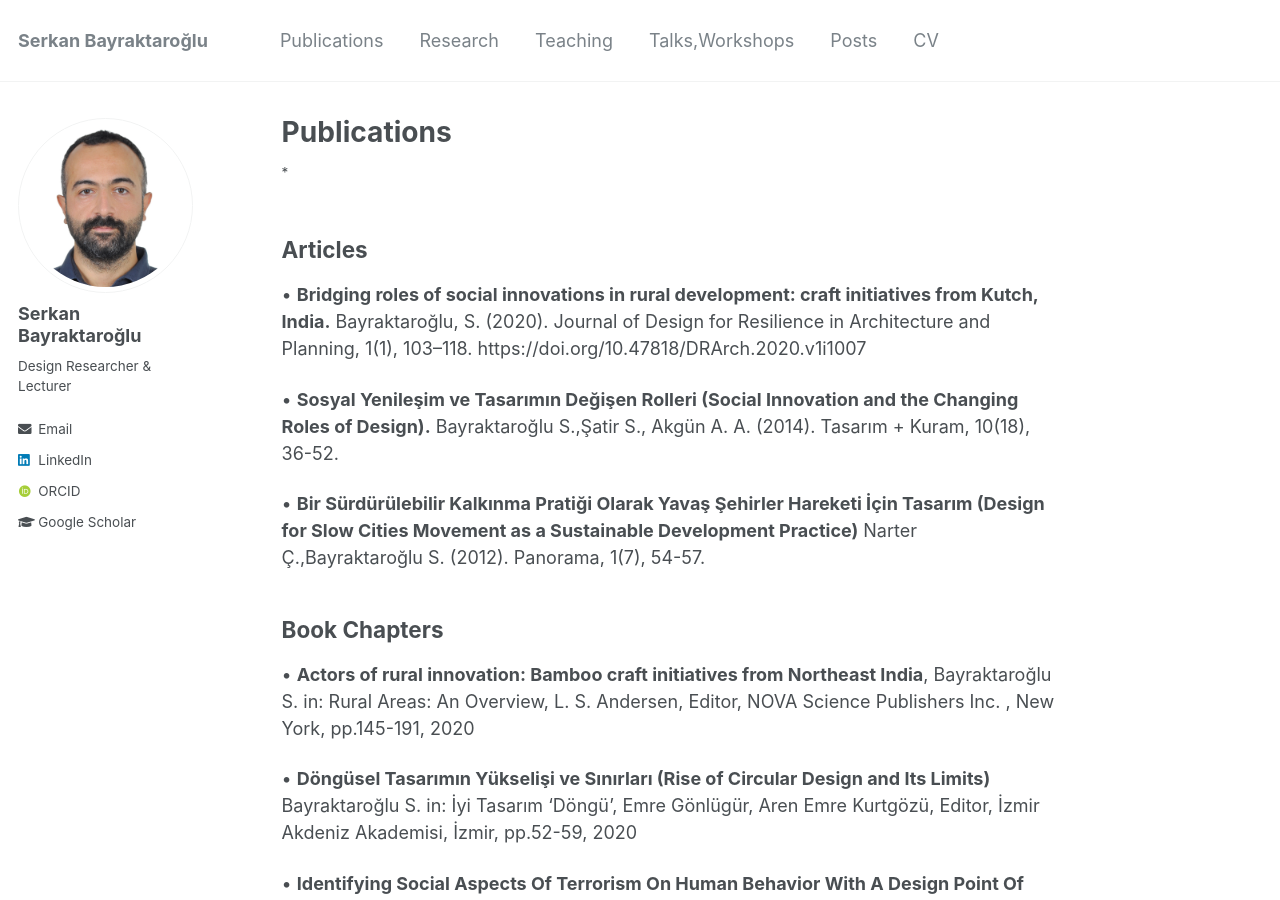
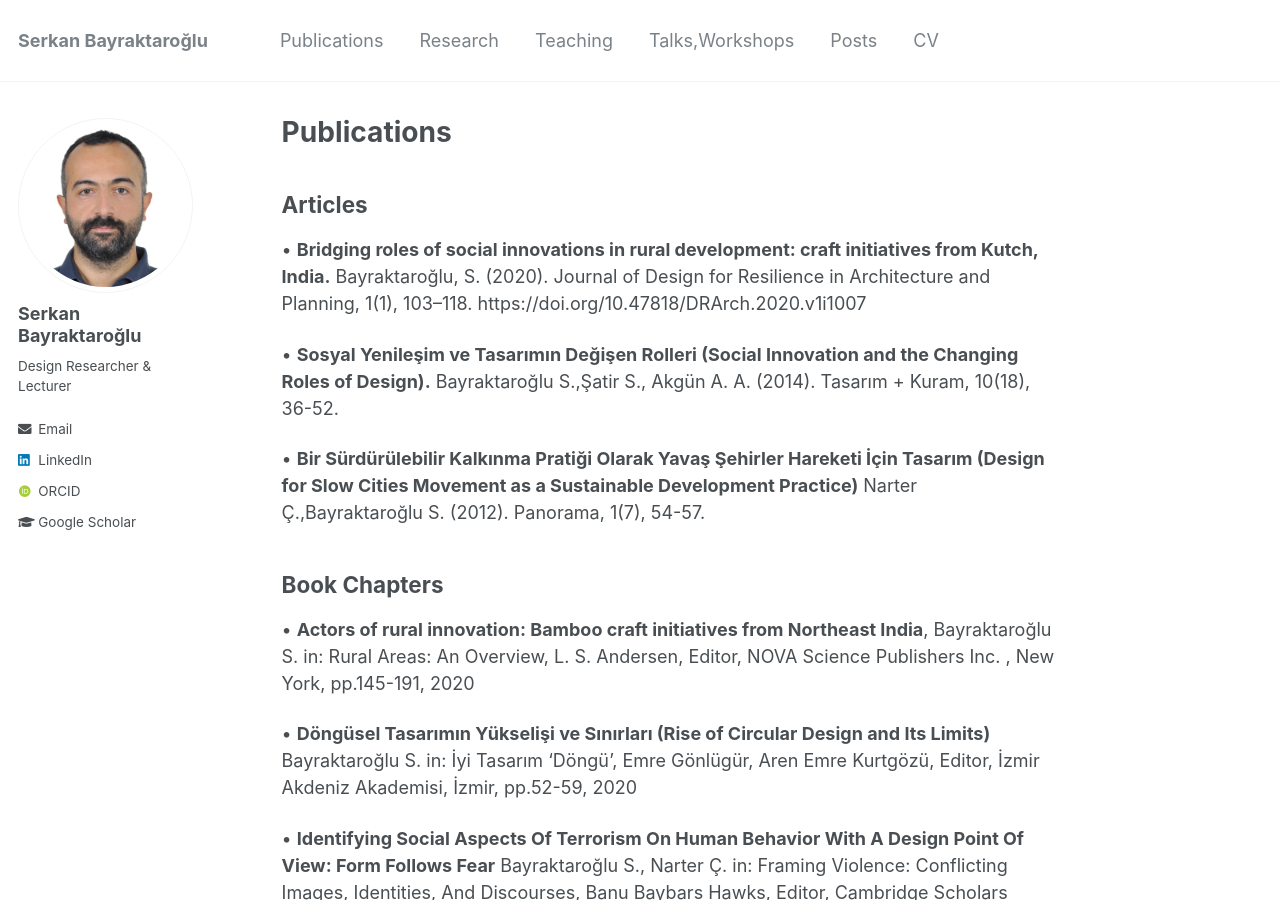
Before and after one commit to serkanbayraktaroglu/serkanbayraktaroglu.github.io, a Jekyll site: the page built from _pages/publications.md, in a window 1280 px wide and 900 px high. Built offline with Jekyll 4.4.1, drawn with Linux system fonts in a browser that asks for light colours; some web fonts are replaced.

Commit message:
Update publications.md

```diff
--- a/_pages/publications.md
+++ b/_pages/publications.md
@@ -15,7 +15,7 @@ author_profile: true
   {% include archive-single.html %}
 {% endfor %}
 
-<sup>*</sup>
+<sup></sup>
 
 
 ## Articles
```
